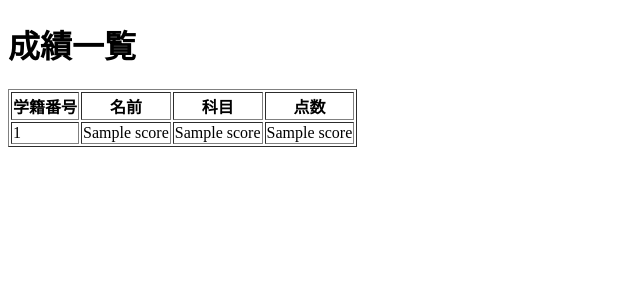
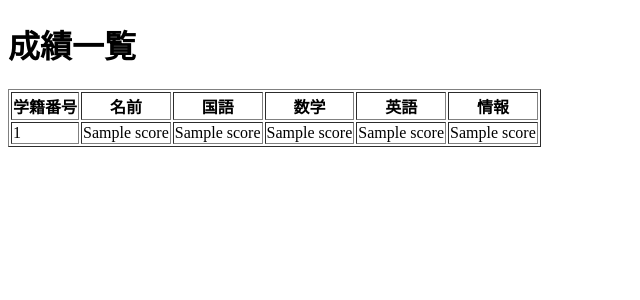
Before and after one commit to HayayoNakagawa/------, a Flask app: template sqlite-tools-win-x64-3510100-main/school_app/templates/scores.html in a window 1280 px wide. Shown: the top 300 px of the page, without its empty margins (0-640 px from the left). Run offline with Flask 3, Linux system fonts and the light colour scheme; the template is opened without the code that fills it: most values are stand-ins (such as "Sample title", 1, 10 or a date in 2020).

Commit message:
データ成績の追加

```diff
--- a/sqlite-tools-win-x64-3510100-main/school_app/app.py
+++ b/sqlite-tools-win-x64-3510100-main/school_app/app.py
@@ -29,6 +29,26 @@ def students():
     return render_template("students.html", students=rows)
 
 
+@app.route("/scores")
+def scores():
+    cur = get_db().cursor()
+    cur.execute("""
+        SELECT
+            students.student_id,
+            students.name,
+            MAX(CASE WHEN scores.subject = '国語' THEN scores.score END),
+            MAX(CASE WHEN scores.subject = '数学' THEN scores.score END),
+            MAX(CASE WHEN scores.subject = '英語' THEN scores.score END),
+            MAX(CASE WHEN scores.subject = '情報' THEN scores.score END)
+        FROM students
+        JOIN scores ON students.student_id = scores.student_id
+        GROUP BY students.student_id, students.name
+        ORDER BY students.student_id
+    """)
+    rows = cur.fetchall()
+    return render_template("scores.html", scores=rows)
+
+
 
 if __name__ == "__main__":
     app.run(debug=True)
--- a/sqlite-tools-win-x64-3510100-main/school_app/templates/scores.html
+++ b/sqlite-tools-win-x64-3510100-main/school_app/templates/scores.html
@@ -11,16 +11,20 @@
        <tr>
         <th>学籍番号</th>
         <th>名前</th>
-            <th>科目</th>
-            <th>点数</th>
+        <th>国語</th>
+        <th>数学</th>
+        <th>英語</th>
+        <th>情報</th>
     </tr>
+    {% for s in scores %}
 
-        {% for s in scores %}
     <tr>
         <td>{{ s[0] }}</td>
         <td>{{ s[1] }}</td>
         <td>{{ s[2] }}</td>
         <td>{{ s[3] }}</td>
+        <td>{{ s[4] }}</td>
+        <td>{{ s[5] }}</td>
     </tr>
     {% endfor %}
     </table>
```
Lines whose indentation alone changed are shown as unchanged.
